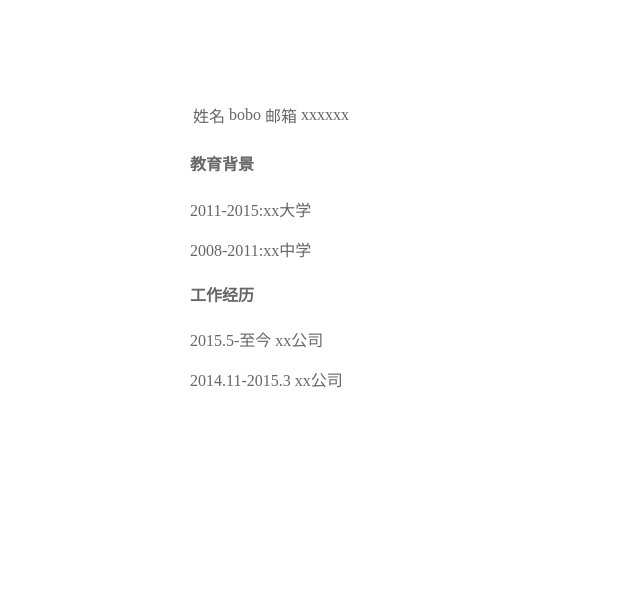
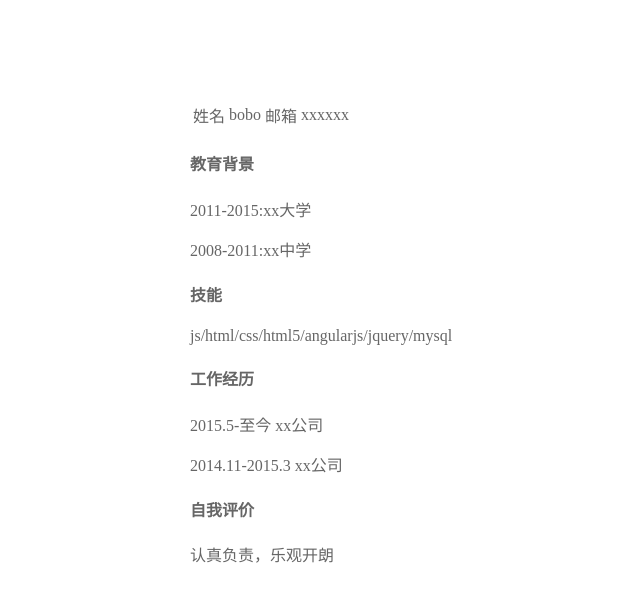
Before and after one commit to lee6e05/bigdata, a plain HTML site: page index.html in a window 1280 px wide. Shown: the whole page, without its empty margins (100-740 px from the left). Drawn offline with Linux system fonts and the light colour scheme.

Commit message:
自我评价

```diff
--- a/css/app.css
+++ b/css/app.css
@@ -2,6 +2,7 @@ body{
 	color:#666;
 }
 article{
+
 	width:700px;
 	margin:100px auto;
 }
--- a/index.html
+++ b/index.html
@@ -17,8 +17,6 @@
                     <td>邮箱</td>
                     <td>xxxxxx</td>
                 </tr>
-
-
             </table>
 
         </header>
@@ -34,7 +32,15 @@
             </p>
 
         </section>
+        <section>
+            <h4>
+                <span>技能</span>
+            </h4>
+            <p>
+                js/html/css/html5/angularjs/jquery/mysql
+            </p>
 
+        </section>
         <section>
             <h4>
                 <span>工作经历</span>
@@ -44,6 +50,12 @@
             </p>
             <p>
                 2014.11-2015.3 xx公司
+            </p>
+        </section>
+        <section>
+            <h4>自我评价</h4>
+            <p>
+                认真负责，乐观开朗
             </p>
         </section>
 
```
